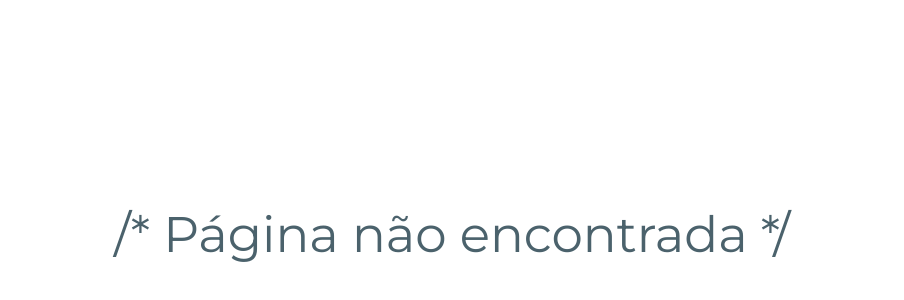
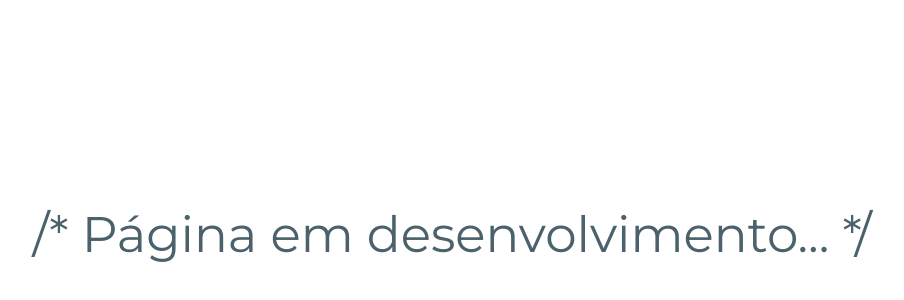
Before and after one commit to bernardoleris/game-dame, a React (Vite) app in the folder my-react-app/: page /underdevelopment in a window 1280 px wide. Shown: the part 166-466 px from the top of the page, without its empty margins (188-1092 px from the left). Built offline with nearby package versions, Linux system fonts and the light colour scheme.

Commit message:
finalizando detalhes

```diff
--- a/my-react-app/src/App.jsx
+++ b/my-react-app/src/App.jsx
@@ -6,6 +6,7 @@ import ShoppingCart from "./pages/ShoppingCart/ShoppingCart.jsx";
 import NoMatch from "./pages/NoMatch.jsx"
 import ForgotPassword from './pages/ForgotPassword.jsx'
 import { Routes, Route } from "react-router-dom";
+import UnderDevelopment from "./pages/UnderDevelopment.jsx";
 
 function App() {
   return (
@@ -15,6 +16,7 @@ function App() {
       <Route path='/register' element={<Register />}></Route>
       <Route path='/shoppingcart' element={<ShoppingCart />}></Route>
       <Route path='/forgotpassword' element={<ForgotPassword />}></Route>
+      <Route path='/underdevelopment' element={<UnderDevelopment />}></Route>
       <Route path="*" element={<NoMatch />}></Route>
     </Routes>
   )
--- a/my-react-app/src/components/Card/Card.css
+++ b/my-react-app/src/components/Card/Card.css
@@ -3,13 +3,24 @@
     aspect-ratio: 190 / 250;
 }
 
-.card-note{
+input.card-note{
     display: flex;
     justify-content: center;
+    text-align: center;
     color: #FBF6F0;
     font-size: 15px;
+    height: auto;
+    font-family: Montserrat, sans-serif;
+    font-style: normal;
+    margin-left: 0;
+    font-weight: 400;
 }
 
 .card{
     width: 150px;
 }
+
+input.card-note::placeholder {
+    color: white;
+    opacity: 1; /* Firefox */
+  }
--- a/my-react-app/src/components/Card/Card.jsx
+++ b/my-react-app/src/components/Card/Card.jsx
@@ -5,7 +5,7 @@ function Card(props){
     return (
             <div className="card">
                 <img src={props.img} alt="" className="card-img"/>
-                <div className="card-note">{props.note}</div>
+                <input className="card-note" name={props.nome} placeholder={props.inicial} />
             </div>
     )
 }
--- a/my-react-app/src/components/Navbar/Navbar.jsx
+++ b/my-react-app/src/components/Navbar/Navbar.jsx
@@ -10,13 +10,13 @@ function Navbar(){
         <div className="header">
             <img src={avatarImage} alt="Avatar" className="navbar-avatar"/>
             <div className="bar">
-                <NavLink to="*" className={({isActive}) => (isActive ? "navbar-texto active-style" : 'navbar-texto')}>Lançamentos</NavLink>
+                <NavLink to="/underdevelopment" className={({isActive}) => (isActive ? "navbar-texto active-style" : 'navbar-texto')}>Lançamentos</NavLink>
                 <div className="barra-vertical"></div>
-                <NavLink to="*" className={({isActive}) => (isActive ? "navbar-texto active-style" : 'navbar-texto')}>Populares</NavLink>
+                <NavLink to="/underdevelopment" className={({isActive}) => (isActive ? "navbar-texto active-style" : 'navbar-texto')}>Populares</NavLink>
                 <div className="barra-vertical"></div>
-                <NavLink to="*" className={({isActive}) => (isActive ? "navbar-texto active-style" : 'navbar-texto')}>Gêneros</NavLink>
+                <NavLink to="/underdevelopment" className={({isActive}) => (isActive ? "navbar-texto active-style" : 'navbar-texto')}>Gêneros</NavLink>
                 <div className="barra-vertical"></div>
-                <NavLink to="*" className={({isActive}) => (isActive ? "navbar-texto active-style" : 'navbar-texto')}>Promoções</NavLink>
+                <NavLink to="/underdevelopment" className={({isActive}) => (isActive ? "navbar-texto active-style" : 'navbar-texto')}>Promoções</NavLink>
                 <div className="barra-vertical"></div>
                 <NavLink to="/info" className= {({isActive}) => (isActive ? "navbar-texto active-style" : 'navbar-texto')}>Conta</NavLink>
             </div>
--- a/my-react-app/src/components/Perfil/Perfil.jsx
+++ b/my-react-app/src/components/Perfil/Perfil.jsx
@@ -8,8 +8,8 @@ function Perfil(){
     return (
         <div className="perfil">
             <div className="perfil-texto">
-                <h1 className="perfil-titulo">Olá, Nome do Usuário</h1>
-                <p className="perfil-escrito">Seu email é nomeusuario@gmail.com</p>
+                <h1 className="perfil-titulo">Olá, &lt;&lt;Nome do Usuário&gt;&gt;</h1>
+                <p className="perfil-escrito">Seu email é nomeusuario@email.com</p>
                 <p className="perfil-escrito">Seu CPF é 123.456.789-00 </p>
                 <Button text="Alterar Dados" icon={<RiPencilFill />} />
                 <Button text="Excluir Conta" icon={<FaRegTrashAlt />} />
--- a/my-react-app/src/components/PerfilJogos/PerfilJogos.jsx
+++ b/my-react-app/src/components/PerfilJogos/PerfilJogos.jsx
@@ -1,10 +1,9 @@
-import React from "react";
+import React, { useState } from "react";
 import Card from "../Card/Card";
 import './PerfilJogos.css';
 import { CiShoppingCart } from "react-icons/ci";
 import { Link } from "react-router-dom";
 
-// Aprender Controladores de states globais: redux ou Jotai(prefiro o jotai)
 
 function PerfilJogos(){
     return (
@@ -12,24 +11,25 @@ function PerfilJogos(){
                 <div className="jogos">
                     <p className="jogos-texto">Jogos adquiridos:</p>
                     <div className="jogos-img">
-                        {/* card pode ser um component generico (shared)
-                        a prop note pode virar uma prop chamada label.
-                        dessa forma, vc pode reutilizar o component de maneira mais facil */}
                         <Card
                             img="https://image.api.playstation.com/vulcan/ap/rnd/202007/3122/W5DMW31LjfCHMdHUzbzXqA3H.jpg"
-                            note="100/100"
+                            nome="card1"
+                            inicial="Adicionar Avaliação"
                         />
                         <Card
                             img="https://image.api.playstation.com/vulcan/ap/rnd/202203/2414/znGEA8zCSg2Pgt5f7AAyBItL.jpg"
-                            note="95/100"
+                            nome="card2"
+                            inicial="Adicionar Avaliação"
                         />
                          <Card
                             img="https://image.api.playstation.com/vulcan/img/rnd/202010/2217/Z7hV9hpxaxrPeZJp5b3iThJp.png"
-                            note="75/100"
+                            nome="card3"
+                            inicial="Adicionar Avaliação"
                         />
                         <Card
                             img="https://image.api.playstation.com/vulcan/img/rnd/202009/2921/rS7dirQTbNRco8GdBQdeLV2d.png"
-                            note="Adicionar avaliação"
+                            nome="card4"
+                            inicial="Adicionar Avaliação"
                         />
                     </div>
                 </div>
--- /dev/null
+++ b/my-react-app/src/pages/UnderDevelopment.jsx
@@ -0,0 +1,25 @@
+import styled from 'styled-components';
+import React from 'react';
+
+const UDevelopment = styled.div`
+  display: flex;
+  justify-content: center;
+  align-items: center;
+  text-align: center;
+  font-family: Montserrat, sans-serif;
+  font-style: normal;
+  color: #4B626C;
+  font-size: 50px;
+  width: 100%;
+  height: 100vh;
+`;
+
+function UnderDevelopment(){
+    return (
+        <UDevelopment>
+            /* Página em desenvolvimento... */
+        </UDevelopment>
+    )
+}
+
+export default UnderDevelopment;
```
